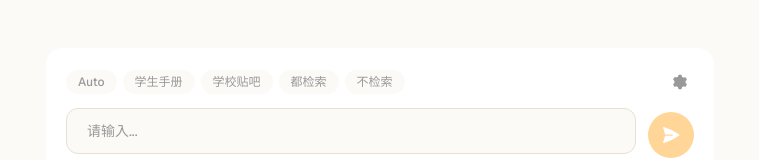
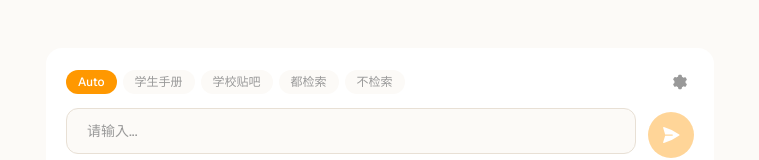
Before and after one commit to HsunR/school-agent, a Next.js app in the folder frontend/: page / in a window 1280 px wide. Shown: the part 603-763 px from the top of the page, without its empty margins (260-1019 px from the left). Built offline with nearby package versions, Linux system fonts and the light colour scheme; a web font is replaced by a local one.

Commit message:
feat: wire retrieval mode and settings through page to ChatInput

```diff
--- a/frontend/src/app/page.tsx
+++ b/frontend/src/app/page.tsx
@@ -13,6 +13,10 @@ export default function Home() {
     sendMessage,
     clearMessages,
     clearError,
+    retrievalMode,
+    setRetrievalMode,
+    settings,
+    setSettings,
   } = useChat();
 
   const bottomRef = useRef<HTMLDivElement>(null);
@@ -118,7 +122,14 @@ export default function Home() {
       </div>
 
       {/* Input area */}
-      <ChatInput onSend={sendMessage} isLoading={isLoading} />
+      <ChatInput
+        onSend={sendMessage}
+        isLoading={isLoading}
+        retrievalMode={retrievalMode}
+        onRetrievalModeChange={setRetrievalMode}
+        settings={settings}
+        onSettingsChange={setSettings}
+      />
     </div>
   );
 }
```
